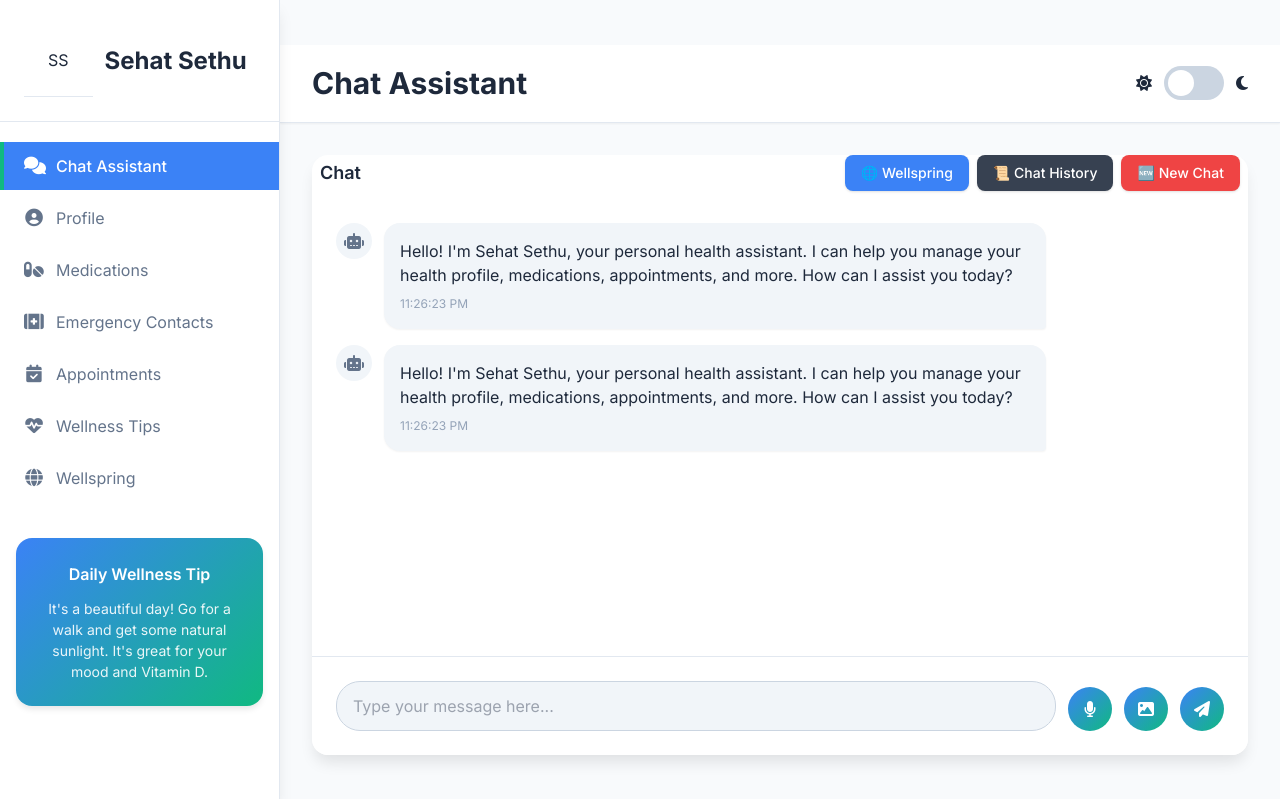
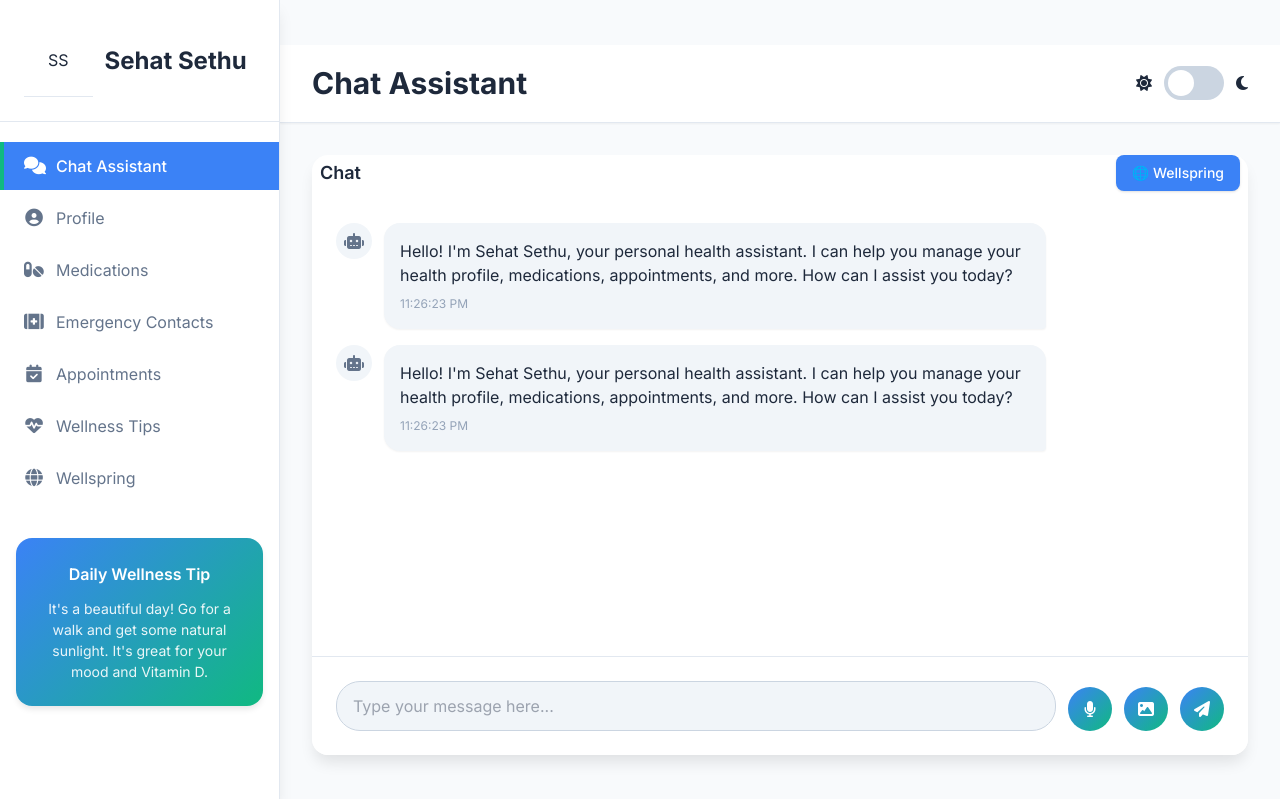
Before and after one commit to sandeepsatyavarapu2805/Sehat_Sethu, a Flask app: page / in a window 1280 px wide. Shown: the top 799 px of the page. Run offline with Flask 3, Linux system fonts and the light colour scheme; data that the repository does not hold is empty; some libraries are stand-ins or nearby versions.

```diff
--- a/templates/index.html
+++ b/templates/index.html
@@ -1465,16 +1465,6 @@ const BASE_URL = "";
             class="flex items-center gap-2 px-4 py-2 bg-blue-500 hover:bg-blue-600 text-white text-sm font-medium rounded-lg shadow transition"
             title="Open Wellspring view">
         🌐 Wellspring
-    </button>
-    <button id="historyBtn"
-            class="flex items-center gap-2 px-4 py-2 bg-gray-700 hover:bg-green-600 text-white text-sm font-medium rounded-lg shadow transition">
-        📜 Chat History
-    </button>
-    <button id="clearChatBtn"
-            class="flex items-center gap-2 px-4 py-2 bg-red-500 hover:bg-green-600 text-white text-sm font-medium rounded-lg shadow transition"
-            title="Start a new chat">
-        🆕 New Chat
-    </button>
   </div>
 </div>
 
```
